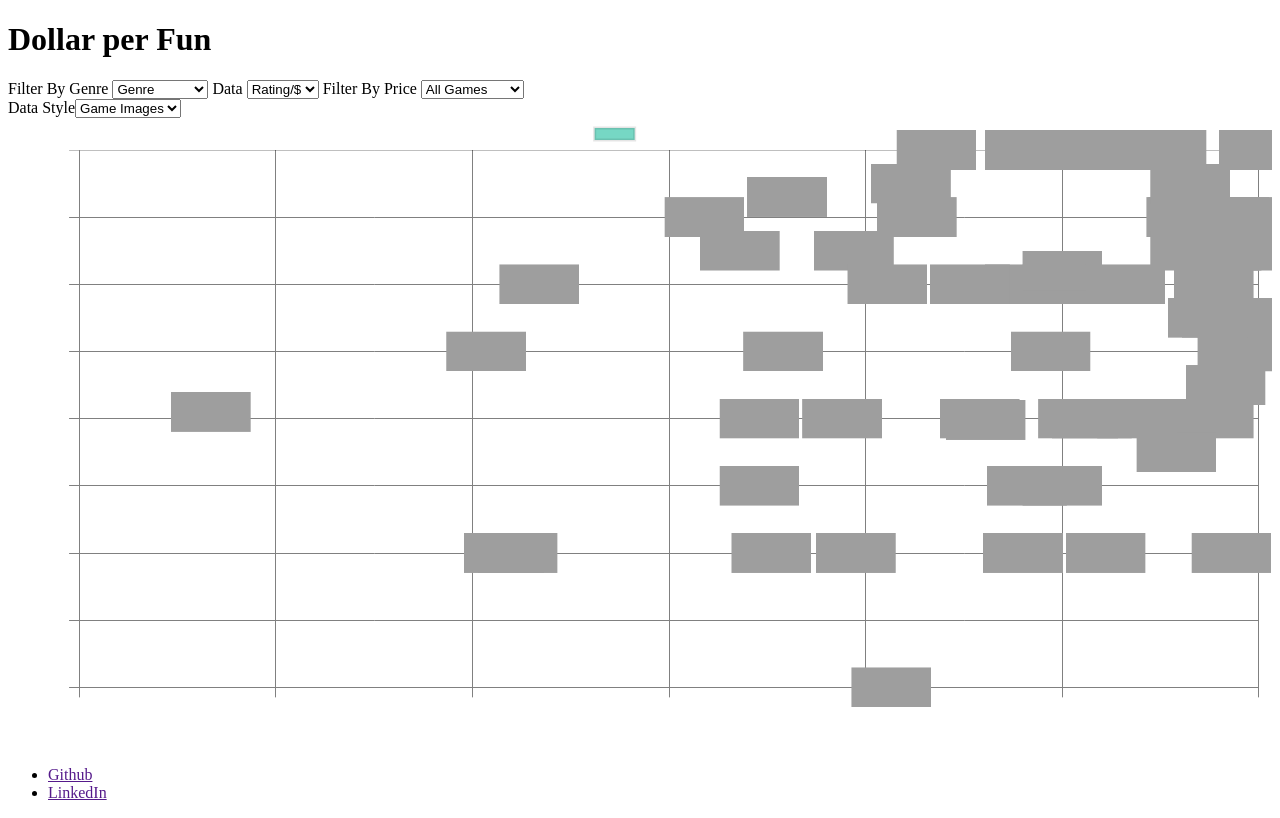
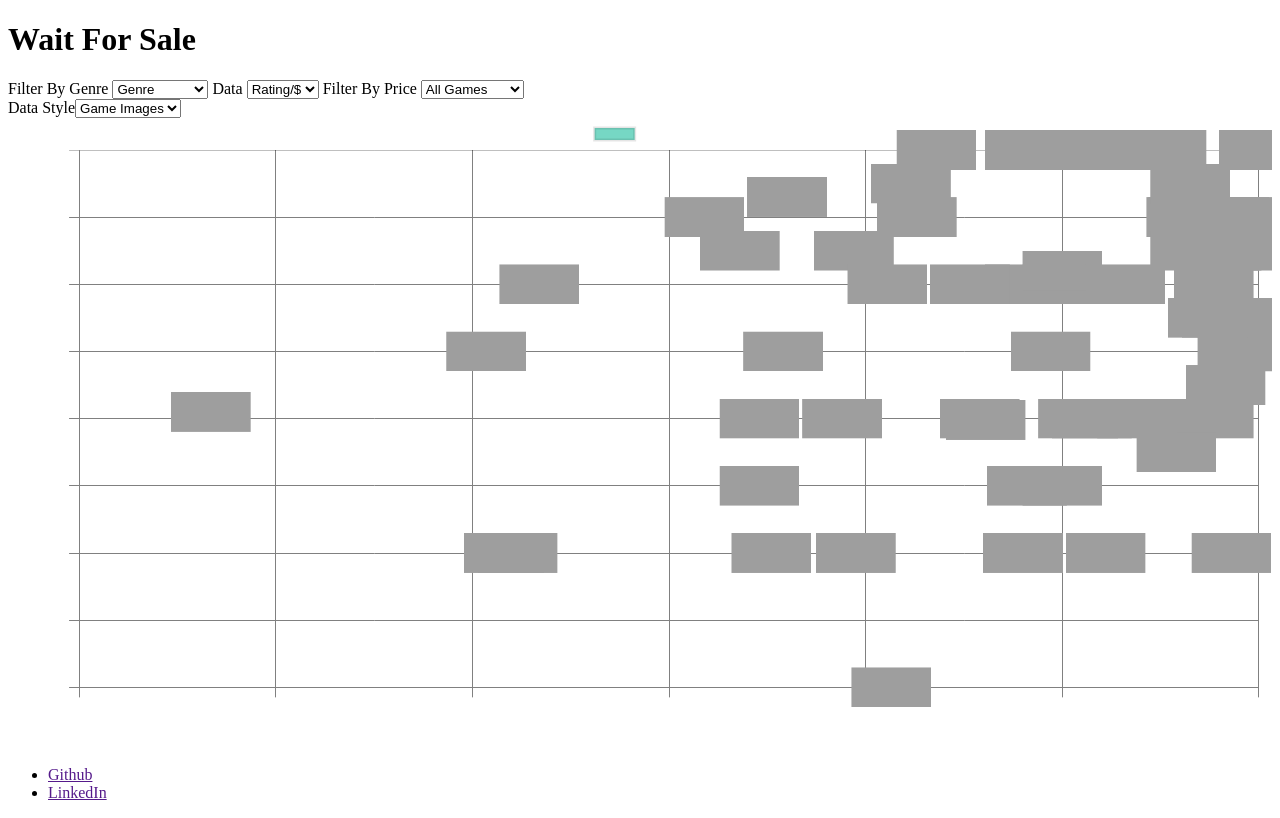
Before and after one commit to LeeXiuLong/Completionist, a website built with webpack: page index.html in a window 1280 px wide. Built offline with nearby package versions, Linux system fonts and the light colour scheme.

Commit message:
add Title

```diff
--- a/index.html
+++ b/index.html
@@ -15,7 +15,7 @@
     <script src="https://d3js.org/d3.v5.min.js"></script>
     <div class="main-header">
         <h1 class="main-header-h1">
-            Dollar per Fun
+            Wait For Sale
         </h1>
     </div>
     <div class="main-body">
```
